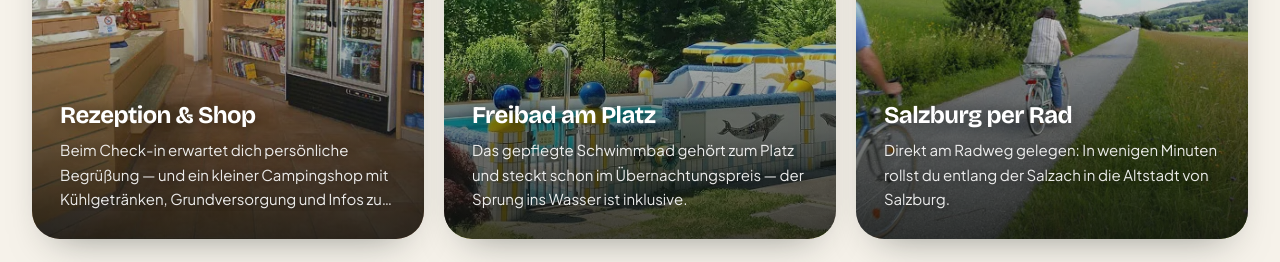
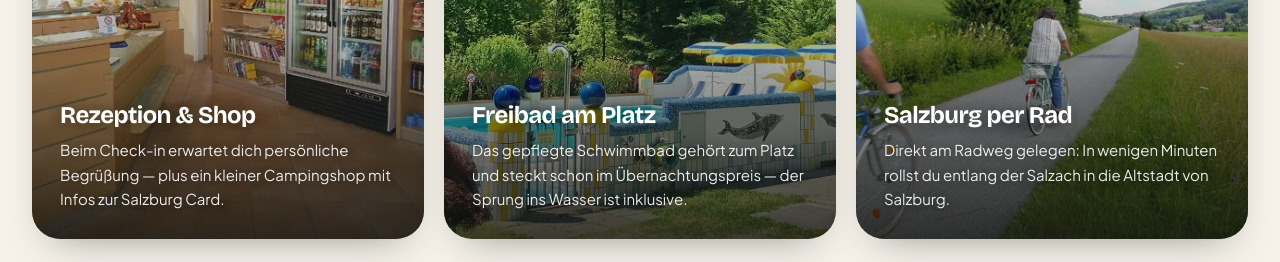
Before and after one commit to Lellino-Elias/camping-nord-sam-camping-demo, a Next.js app: page / in a window 1280 px wide. Shown: the part 1420-1682 px from the top of the page. Built offline with nearby package versions, Linux system fonts and the light colour scheme.

Commit message:
camping-nord-sam — campsite demo 2026-06-14 22:58:50

```diff
--- a/src/content/campsites/camping-nord-sam.ts
+++ b/src/content/campsites/camping-nord-sam.ts
@@ -33,7 +33,7 @@ const campingNordSam: CampsiteConfig = {
   pillars: [
     {
       title: "Rezeption & Shop",
-      text: "Beim Check-in erwartet dich persönliche Begrüßung — und ein kleiner Campingshop mit Kühlgetränken, Grundversorgung und Infos zur Salzburg Card direkt am Platz.",
+      text: "Beim Check-in erwartet dich persönliche Begrüßung — plus ein kleiner Campingshop mit Infos zur Salzburg Card.",
       image: { src: `${IMG}/gallery-8cb032bd6e.webp`, alt: "Rezeption und kleiner Campingshop im Camping Nord Sam" },
     },
     {
```
